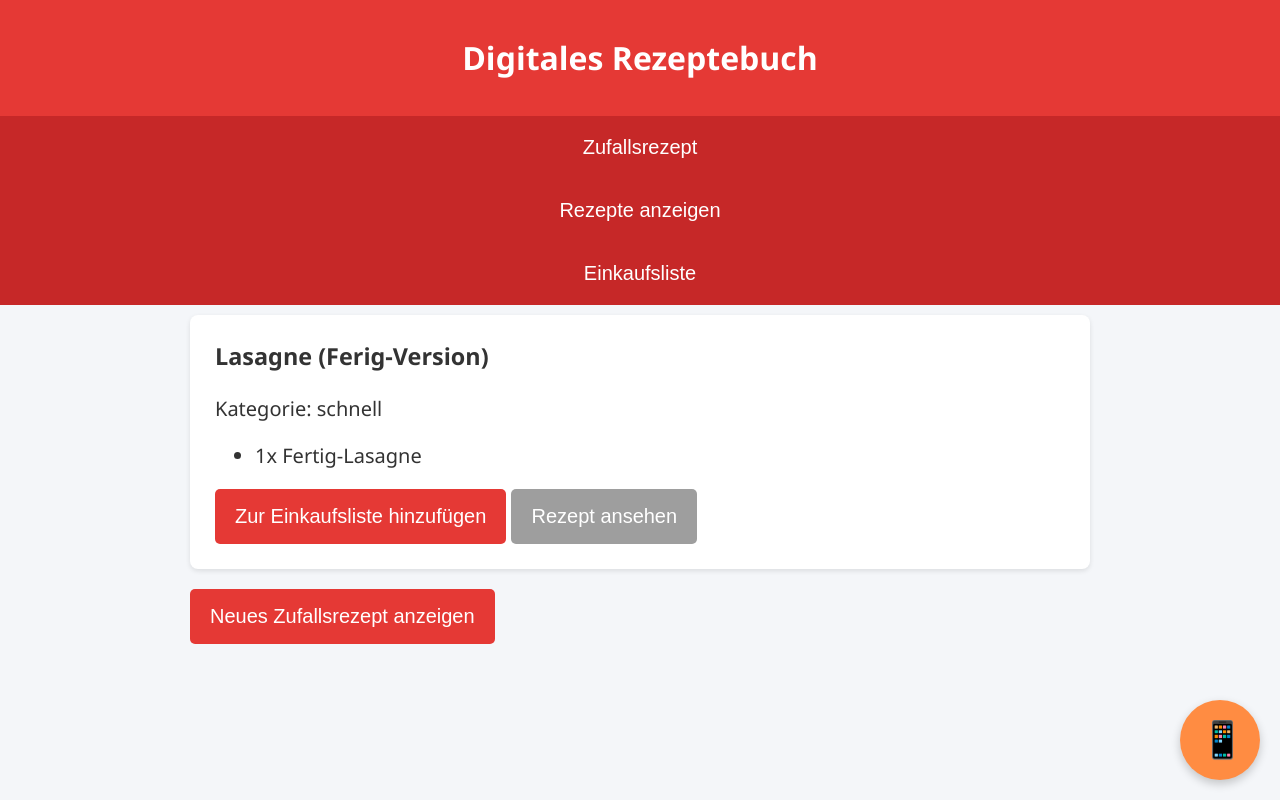
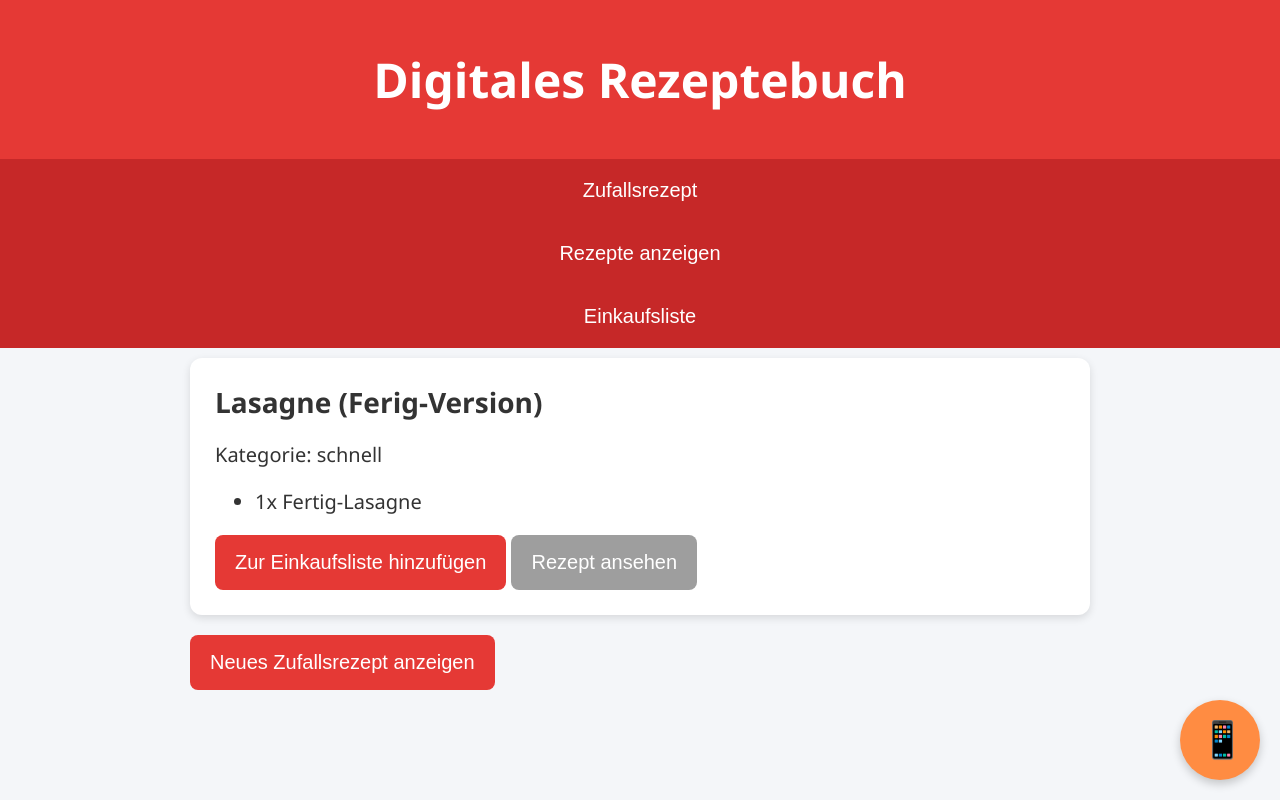
Before and after one commit to leon22221/Haushaltseite, a plain HTML site: page index.html in a window 1280 px wide. Both pictures are taken after a click on the button "Handy-Version aktivieren". Drawn offline with Linux system fonts and the light colour scheme.

Commit message:
Update index.html

```diff
--- a/index.html
+++ b/index.html
@@ -16,6 +16,7 @@
     color: white;
     padding: 15px;
     text-align: center;
+    font-size: 24px;
   }
   nav {
     display: flex;
@@ -43,25 +44,26 @@
   .hidden { display: none; }
   .card {
     background: white;
-    padding: 15px;
-    border-radius: 8px;
-    box-shadow: 0 2px 5px rgba(0,0,0,0.1);
+    padding: 20px;
+    border-radius: 12px;
+    box-shadow: 0 3px 8px rgba(0,0,0,0.12);
     margin-bottom: 20px;
     transition: transform 0.3s ease, box-shadow 0.3s ease;
   }
   .card:hover {
     transform: translateY(-5px);
-    box-shadow: 0 4px 10px rgba(0,0,0,0.15);
+    box-shadow: 0 6px 15px rgba(0,0,0,0.15);
   }
-  .card h3 { margin-top: 0; }
+  .card h3 { margin-top: 0; font-size: 22px; }
   .zutaten-item {
     display: flex;
     justify-content: space-between;
     margin: 5px 0;
     border-bottom: 1px solid #ddd;
     padding: 5px 0;
+    font-size: 16px;
   }
-  input {
+  input, textarea {
     width: 100%;
     padding: 12px;
     margin: 5px 0 10px;
@@ -73,7 +75,7 @@
     color: white;
     border: none;
     padding: 12px 18px;
-    border-radius: 5px;
+    border-radius: 8px;
     cursor: pointer;
     font-size: 16px;
     transition: background 0.3s ease, transform 0.2s ease;
@@ -126,6 +128,14 @@
   body.mobile-mode .card {
     padding: 25px;
     font-size: 20px;
+  }
+  body.mobile-mode .card h3 {
+    font-size: 28px;
+    margin-bottom: 15px;
+  }
+  body.mobile-mode .zutaten-item {
+    font-size: 20px;
+    padding: 10px 0;
   }
   body.mobile-mode input, body.mobile-mode textarea {
     font-size: 20px;
```
